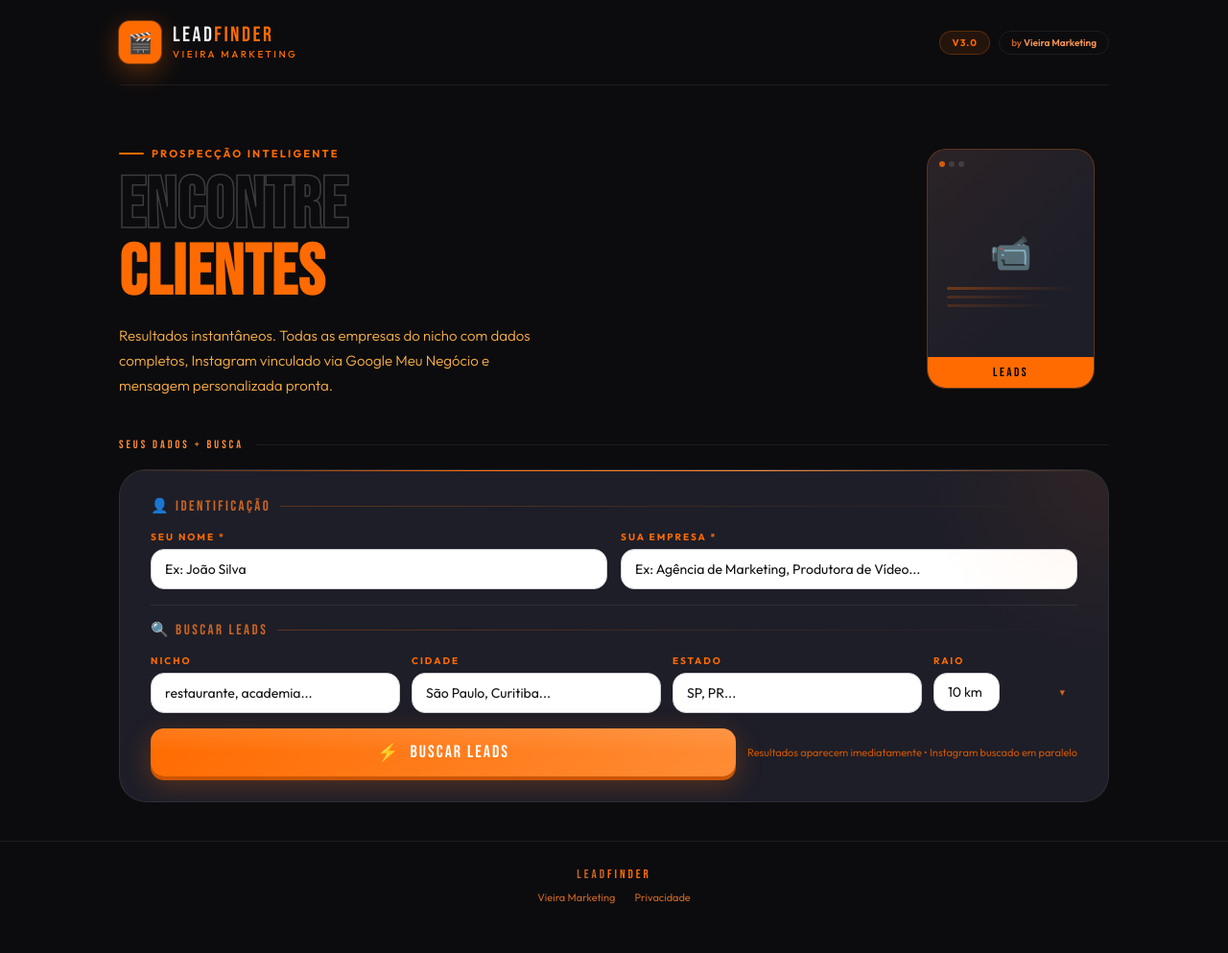
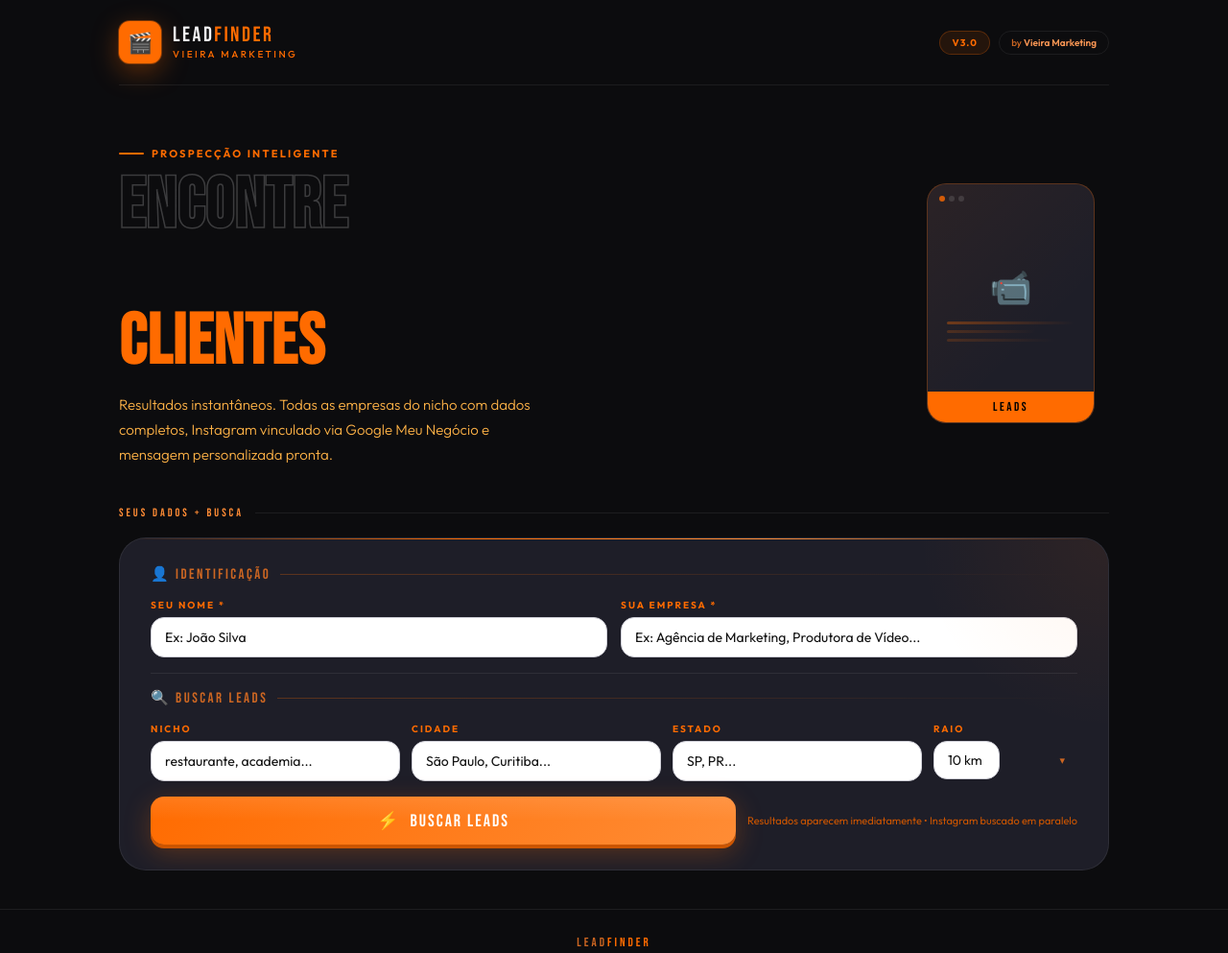
Before and after one commit to mauroflausino-hash/leadfinder, a website: page index.html in a window 1280 px wide. Shown: the top 993 px of the page at 96% size. Drawn offline with Linux system fonts and the light colour scheme.

Commit message:
Add files via upload

```diff
--- a/index.html
+++ b/index.html
@@ -49,7 +49,8 @@
 .h-eyebrow::before{content:'';display:inline-block;width:26px;height:2px;background:var(--vm-orange);border-radius:2px}
 .hero h1{font-family:var(--f-d);font-size:clamp(2.6rem,6vw,4.6rem);line-height:.95;letter-spacing:1px;margin-bottom:16px}
 .h-outline{-webkit-text-stroke:1.5px rgba(255,255,255,.2);color:transparent;display:block}
-.h-accent{color:var(--vm-orange);display:block}
+.h-accent{color:var(--vm-orange);display:block;margin-top:2px}
+.h-solid{display:block}
 .h-desc{font-size:15px;font-weight:300;color:var(--vm-gold);max-width:450px;line-height:1.75}
 .hv{width:190px;flex-shrink:0}
 .hf{width:175px;height:250px;border:1px solid var(--border-o);border-radius:var(--r3);background:var(--card);position:relative;overflow:hidden;display:flex;flex-direction:column;align-items:center;justify-content:center;gap:14px}
@@ -268,7 +269,7 @@
   <section class="hero">
     <div>
       <div class="h-eyebrow">Prospecção Inteligente</div>
-      <h1><span class="h-outline">ENCONTRE</span><span class="h-accent">CLIENTES</span></h1>
+      <h1><span class="h-outline">ENCONTRE</span><br><span class="h-accent">CLIENTES</span></h1>
       <p class="h-desc">Resultados instantâneos. Todas as empresas do nicho com dados completos, Instagram vinculado via Google Meu Negócio e mensagem personalizada pronta.</p>
     </div>
     <div class="hv">
```
